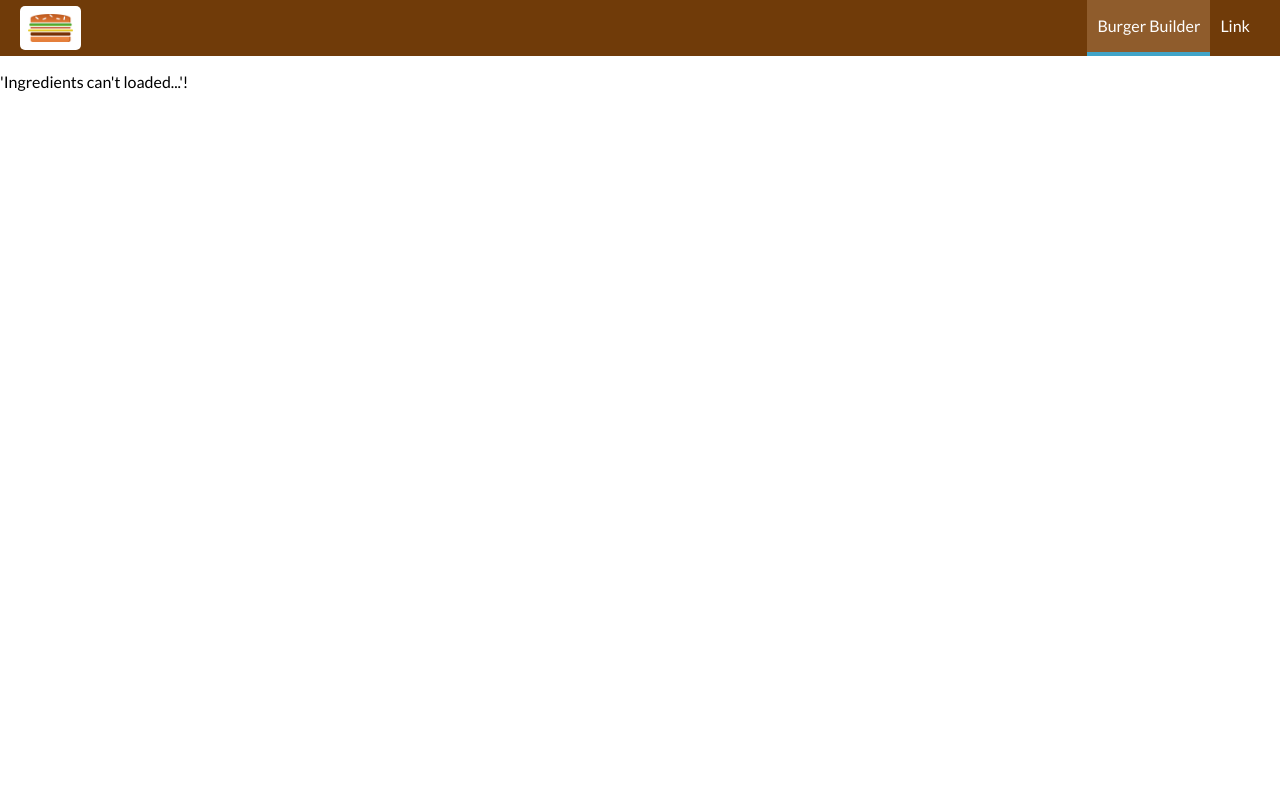
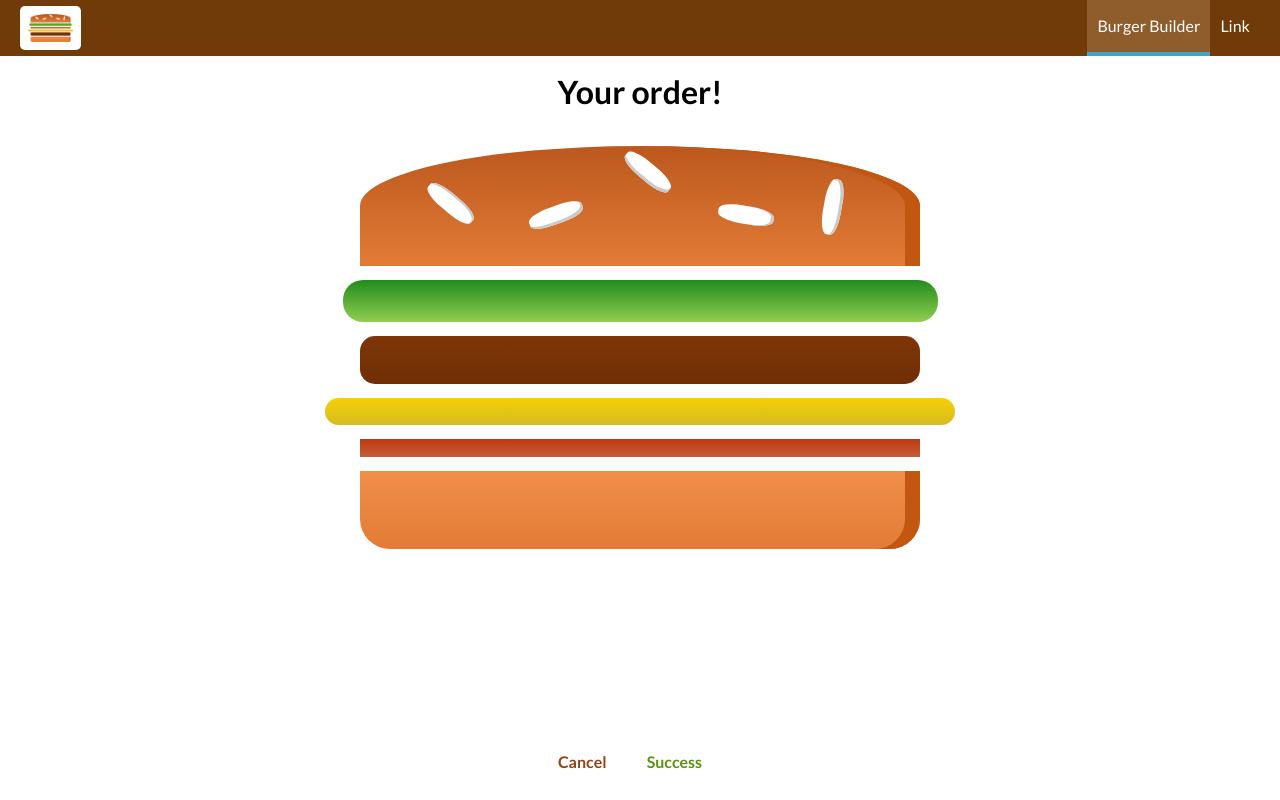
Before and after one commit to DzmitryDavid/burger-app, a React (Create React App) app: page /checkout in a window 1280 px wide. Built offline with nearby package versions, Linux system fonts and the light colour scheme; no server answers.

Commit message:
start create order page

```diff
--- a/package.json
+++ b/package.json
@@ -13,6 +13,8 @@
     "prop-types": "^15.7.2",
     "react": "^17.0.2",
     "react-dom": "^17.0.2",
+    "react-router": "^5.2.0",
+    "react-router-dom": "^5.2.0",
     "react-scripts": "4.0.3",
     "web-vitals": "^1.1.2"
   },
--- a/src/App.js
+++ b/src/App.js
@@ -2,15 +2,18 @@ import './App.scss';
 import React, { Component } from 'react'
 import Layout from './containers/Layout/Layout';
 import BurgerBuilder from './containers/BurgerBuilder/BurgerBuilder';
-
-
+import Checkout from './containers/Checkout/Checkout';
+import { Route } from 'react-router-dom';
 class App extends Component {
 
   render() {
     return (
       <>
-        <Layout/>
-        <BurgerBuilder/>
+        <Layout>
+          <Route path="/" exact component={BurgerBuilder} />
+          <Route path="/checkout" component={Checkout} />
+
+          </Layout>
       </>
     );
 
--- /dev/null
+++ b/src/components/CheckoutSummary/CheckoutSummary.js
@@ -0,0 +1,30 @@
+import React from 'react'
+import Burger from '../Burger/Burger'
+import Button from '../UI/Button/Button';
+import './CheckoutSummary.scss';
+
+
+const CheckoutSummary = (props) => {
+  return (
+    <div className="checkoutSummary">
+      <h1>Your order!</h1>
+      <div className="burgerSummaryWrapper">
+        <Burger
+          ingredients={props.ingredients}/>
+      </div>
+      <div style={{textAlign:'center'}}>
+      <Button
+          clicked={props.checkoutCancelled}
+          btnType="Danger">Cancel</Button>
+        <Button
+          clicked={props.checkoutContinued}
+          btnType="Success">Success</Button>
+
+      </div>
+
+
+    </div>
+  )
+}
+
+export default CheckoutSummary
--- /dev/null
+++ b/src/components/CheckoutSummary/CheckoutSummary.scss
@@ -0,0 +1,19 @@
+.checkoutSummary {
+  text-align: center;
+  width: 80%;
+  margin: auto;
+  h1 {
+    text-align: center;
+  }
+}
+.burgerSummaryWrapper {
+  width: 100%;
+  margin: auto;
+}
+
+
+@media (min-width: 600px) {
+  .CheckoutSummary {
+    width: 500px;
+  }
+}
--- a/src/containers/BurgerBuilder/BurgerBuilder.js
+++ b/src/containers/BurgerBuilder/BurgerBuilder.js
@@ -24,6 +24,7 @@ class BurgerBuilder extends Component {
     isError: false
   }
   componentDidMount() {
+    console.log(this.props);
     axios.get('/ingredients.json')
     .then(response => this.setState({ingredients: response.data}))
     .catch(err => this.setState({isError: true}))
@@ -74,17 +75,17 @@ class BurgerBuilder extends Component {
     this.setState({purchasing: false})
   }
   purchaseContinueHandler = () => {
-    this.setState({isLoading: true})
+    // this.setState({isLoading: true})
 
-    const order = {
-      ingredient: this.state.ingredients,
-      price: this.state.totalPrice,
+    // const order = {
+    //   ingredient: this.state.ingredients,
+    //   price: this.state.totalPrice,
 
-    }
-    axiosInstance.post('/orders.json', order)
-    .then(response => this.setState({isLoading: false, purchasing: false }))
-    .catch(error => this.setState({isLoading: false, purchasing: false }))
-
+    // }
+    // axiosInstance.post('/orders.json', order)
+    // .then(response => this.setState({isLoading: false, purchasing: false }))
+    // .catch(error => this.setState({isLoading: false, purchasing: false }))
+    this.props.history.push('/checkout')
   }
 
   render() {
--- /dev/null
+++ b/src/containers/Checkout/Checkout.js
@@ -0,0 +1,35 @@
+import React, { Component } from 'react'
+import CheckoutSummary from '../../components/CheckoutSummary/CheckoutSummary'
+
+export class Checkout extends Component {
+  state = {
+    ingredients: {
+      salad: 1,
+      meat: 1,
+      cheese: 1,
+      bacon: 1
+
+    }
+  }
+
+  checkoutCancelledHandler = () => {
+    this.props.history.goBack()
+  }
+  checkoutContinuedHandler = () => {
+    this.props.history.replace('/checkout/contact-data')
+  }
+
+  render() {
+    return (
+      <div>
+        <CheckoutSummary
+          checkoutCancelled={this.checkoutCancelledHandler}
+          checkoutContinued={this.checkoutContinuedHandler}
+
+          ingredients={this.state.ingredients}/>
+      </div>
+    )
+  }
+}
+
+export default Checkout
--- a/src/index.js
+++ b/src/index.js
@@ -2,11 +2,16 @@ import React from 'react';
 import ReactDOM from 'react-dom';
 import './index.scss';
 import App from './App';
+import { BrowserRouter } from 'react-router-dom';
+
 
 
 ReactDOM.render(
+
   <React.StrictMode>
-    <App />
+    <BrowserRouter>
+      <App />
+  </BrowserRouter>
   </React.StrictMode>,
   document.getElementById('root')
 );
```
Also changed, not shown: 1 other file (tests, documents, lock files or other folders).
